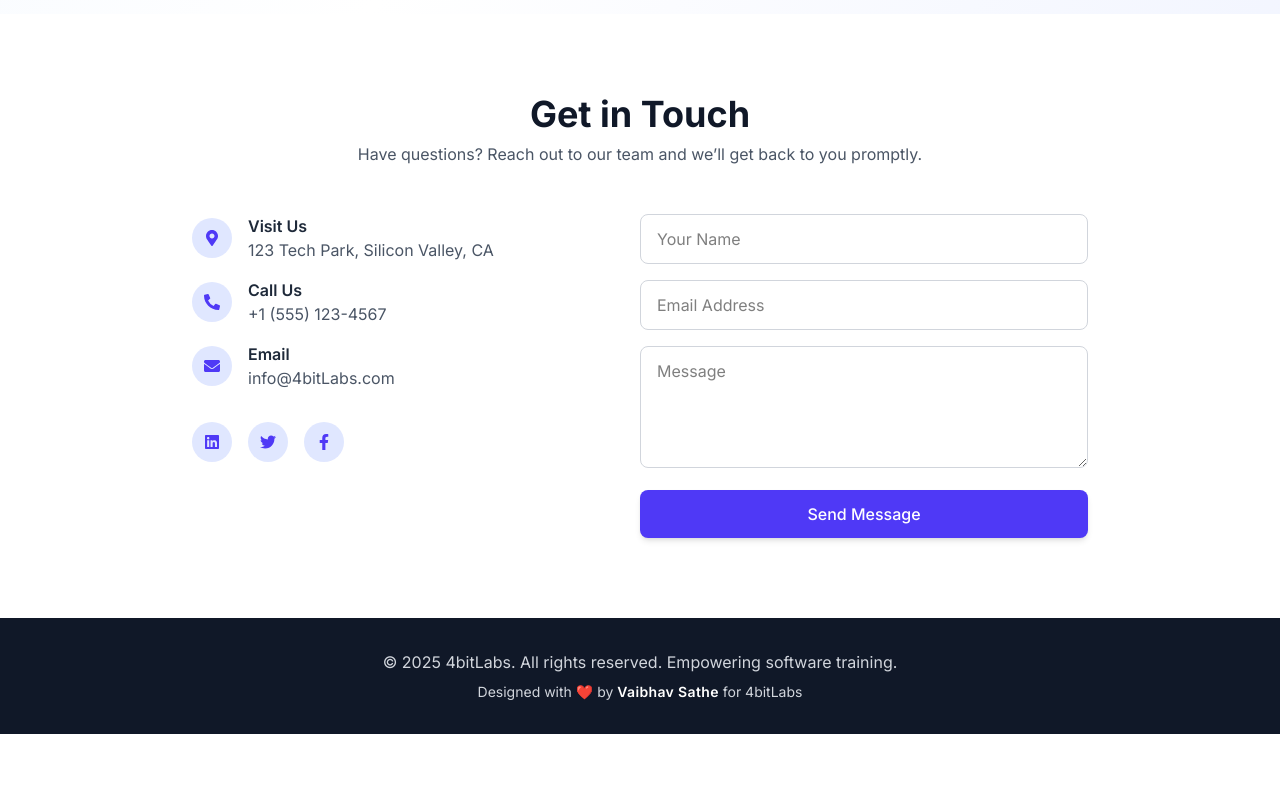
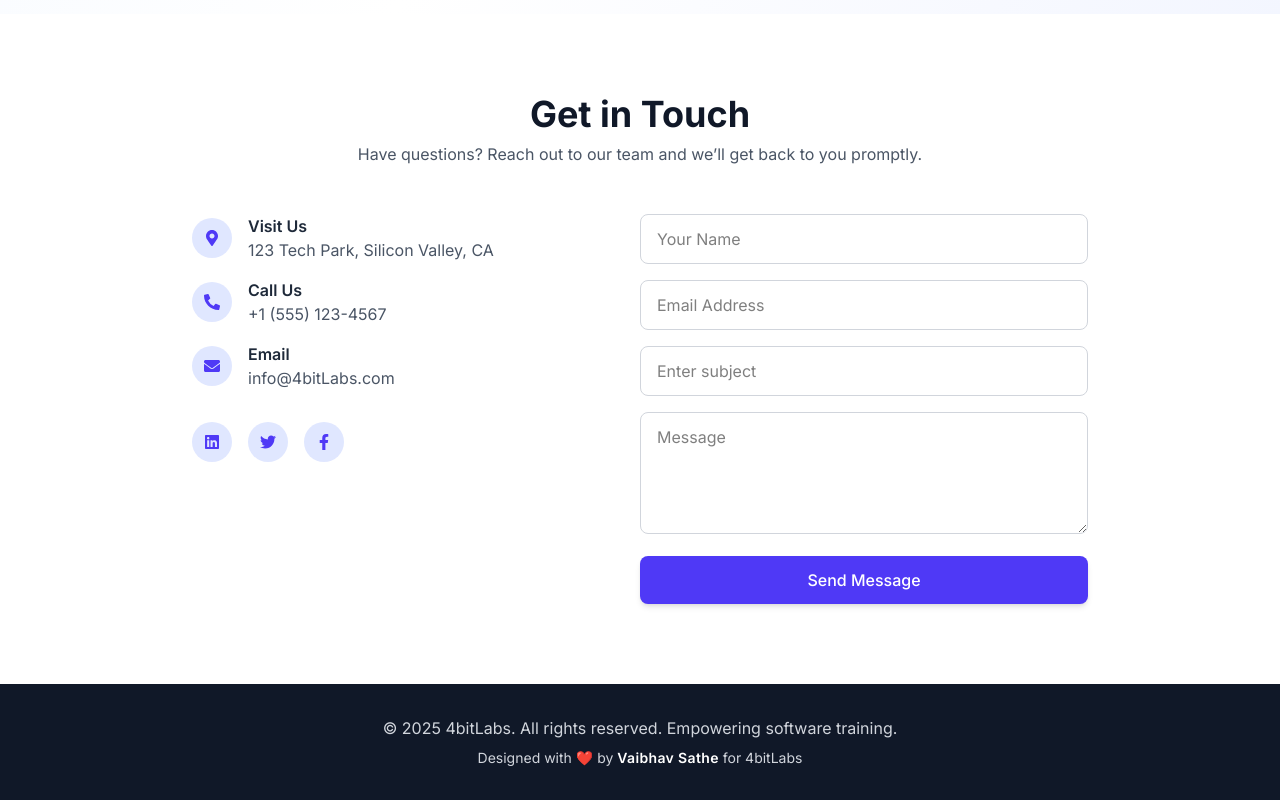
Before and after one commit to vaibhavCodes18/4bitLabs-Employee-Management-System-Frontend, a React (Vite) app: page / in a window 1280 px wide. Shown: the part 1760-2560 px from the top of the page. Before the commit the page ends 2494 px from the top, so only its background shows below. Built offline with nearby package versions, Linux system fonts and the light colour scheme; no server answers.

Commit message:
feat: add Contact component with Formspree integration

```diff
--- a/package.json
+++ b/package.json
@@ -11,6 +11,7 @@
     "start": "vite --host"
   },
   "dependencies": {
+    "@formspree/react": "^3.0.0",
     "@tailwindcss/vite": "^4.2.0",
     "axios": "^1.13.5",
     "react": "^19.2.0",
--- a/src/components/Contact.jsx
+++ b/src/components/Contact.jsx
@@ -1,4 +1,5 @@
-import React from 'react'
+import React from 'react';
+import { useForm, ValidationError } from '@formspree/react';
 import {
   FaEnvelope,
   FaPhoneAlt,
@@ -9,6 +10,8 @@ import {
 } from 'react-icons/fa';
 
 const Contact = () => {
+  const [state, handleSubmit] = useForm("xreolprp");
+
   return (
     <section id="contact" className="bg-white py-20">
       <div className="container mx-auto px-6">
@@ -62,14 +65,37 @@ const Contact = () => {
             </div>
           </div>
           <div className="flex-1 max-w-md mx-auto md:mx-0">
-            <form onSubmit={(e) => e.preventDefault()} className="space-y-4">
-              <input type="text" placeholder="Your Name" className="w-full px-4 py-3 border border-gray-300 rounded-lg focus:outline-none focus:ring-2 focus:ring-indigo-400" />
-              <input type="email" placeholder="Email Address" className="w-full px-4 py-3 border border-gray-300 rounded-lg focus:outline-none focus:ring-2 focus:ring-indigo-400" />
-              <textarea rows="4" placeholder="Message" className="w-full px-4 py-3 border border-gray-300 rounded-lg focus:outline-none focus:ring-2 focus:ring-indigo-400"></textarea>
-              <button type="button" className="bg-indigo-600 text-white px-6 py-3 rounded-lg font-medium hover:bg-indigo-700 transition w-full shadow-md">
-                Send Message
-              </button>
-            </form>
+            {state.succeeded ? (
+               <div className="bg-green-50 border border-green-200 text-green-800 rounded-lg p-6 text-center shadow-sm">
+                 <h3 className="text-xl font-bold mb-2">Message Sent!</h3>
+                 <p>Thank you for reaching out. We will get back to you shortly.</p>
+               </div>
+            ) : (
+              <form onSubmit={handleSubmit} className="space-y-4">
+                <div>
+                  <input id="name" type="text" name="name" placeholder="Your Name" required className="w-full px-4 py-3 border border-gray-300 rounded-lg focus:outline-none focus:ring-2 focus:ring-indigo-400" />
+                  <ValidationError prefix="Name" field="name" errors={state.errors} className="text-red-500 text-sm mt-1" />
+                </div>
+                <div>
+                  <input id="email" type="email" name="email" placeholder="Email Address" required className="w-full px-4 py-3 border border-gray-300 rounded-lg focus:outline-none focus:ring-2 focus:ring-indigo-400" />
+                  <ValidationError prefix="Email" field="email" errors={state.errors} className="text-red-500 text-sm mt-1" />
+                </div>
+                <div>
+                  <input id="subject" type="text" name="subject" placeholder="Enter subject" required className="w-full px-4 py-3 border border-gray-300 rounded-lg focus:outline-none focus:ring-2 focus:ring-indigo-400" />
+                  <ValidationError prefix="Subject" field="subject" errors={state.errors} className="text-red-500 text-sm mt-1" />
+                </div>
+                <div>
+                  <textarea id="message" name="message" rows="4" placeholder="Message" required className="w-full px-4 py-3 border border-gray-300 rounded-lg focus:outline-none focus:ring-2 focus:ring-indigo-400"></textarea>
+                  <ValidationError prefix="Message" field="message" errors={state.errors} className="text-red-500 text-sm mt-1" />
+                </div>
+                {state.errors && state.errors.length > 0 && (
+                  <p className="text-red-500 text-sm">Please fix the errors above or check your connection.</p>
+                )}
+                <button type="submit" disabled={state.submitting} className="bg-indigo-600 text-white px-6 py-3 rounded-lg font-medium hover:bg-indigo-700 transition w-full shadow-md disabled:opacity-50 disabled:cursor-not-allowed flex justify-center items-center">
+                  {state.submitting ? 'Sending...' : 'Send Message'}
+                </button>
+              </form>
+            )}
           </div>
         </div>
       </div>
```
Also changed, not shown: 1 other file (tests, documents, lock files or other folders).
